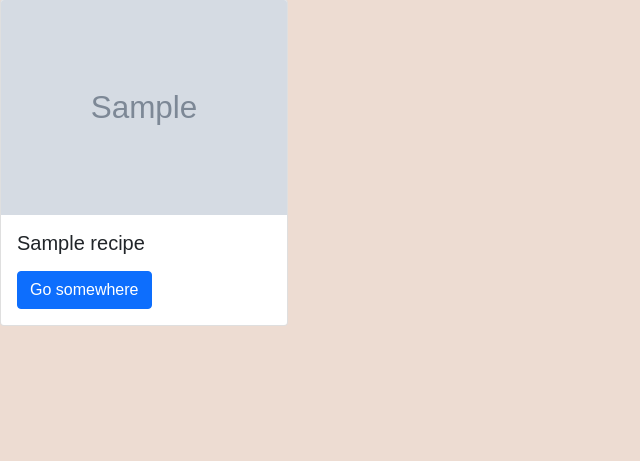
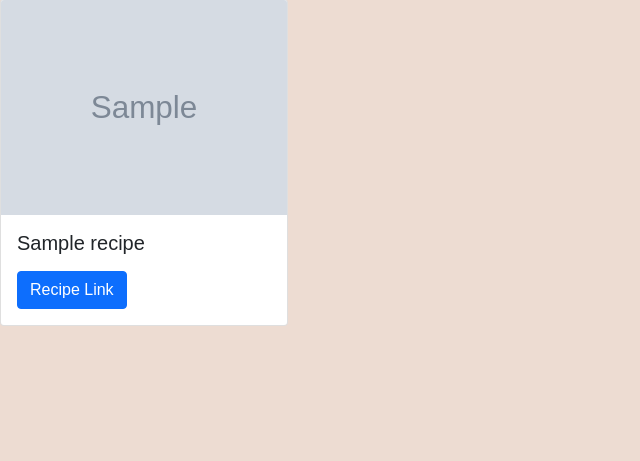
Before and after one commit to CSE442-Foodsomnia/Foodsomnia_website, a Flask app: page /food_rec in a window 1280 px wide. Shown: the part 61-522 px from the top of the page, without its empty margins (0-640 px from the left). Run offline with Flask 2, Linux system fonts and the light colour scheme; a user stored in the database is signed in; tables that the repository leaves empty hold one stand-in row (values such as "Sample post"); grey boxes marked "Sample" are stand-in pictures; parts of the project's set-up code (start-up, migrations or seed data) failed here and were passed over; some libraries are stand-ins or nearby versions.

Commit message:
Revised swipe.html

```diff
--- a/web_app/templates/swipe.html
+++ b/web_app/templates/swipe.html
@@ -15,7 +15,7 @@
   <div class="card-body">
     <h5 class="card-title">{{recipe.title}}</h5>
     <p class="card-text">{{recipe.description}}</p>
-    <a href="#" class="btn btn-primary">Go somewhere</a>
+    <a href="{{recipe.source_url}}" class="btn btn-primary">Recipe Link</a>
   </div>
 </div>
 
```
